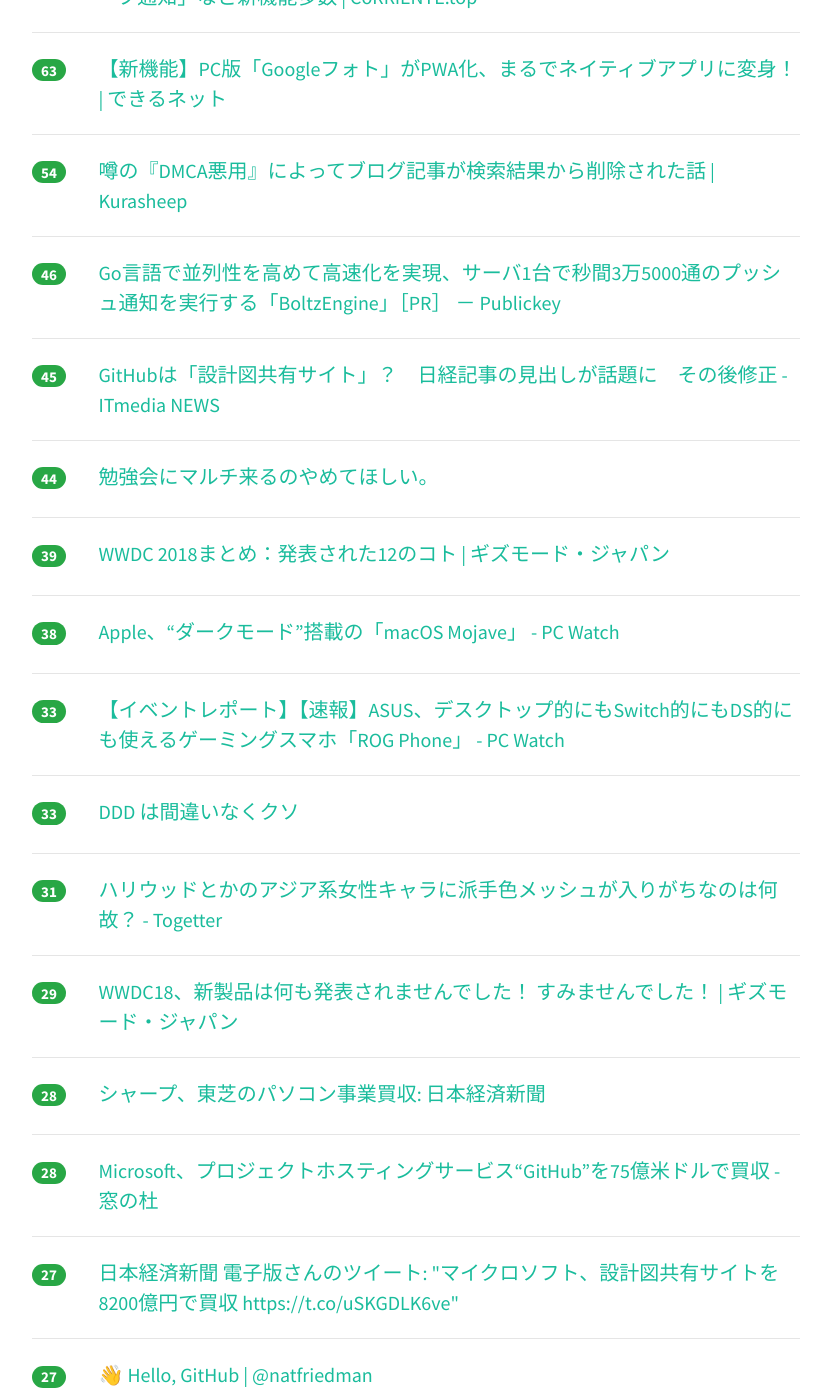
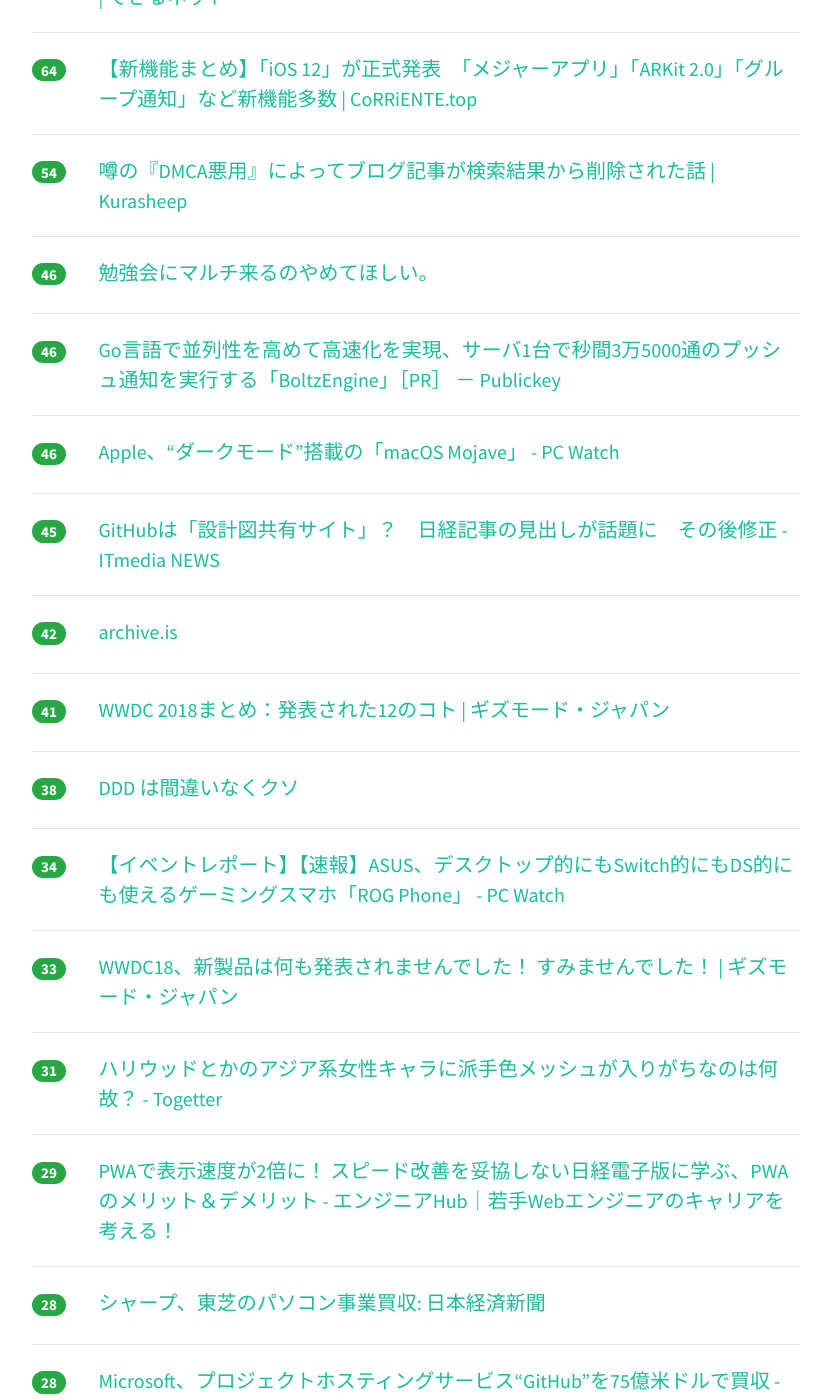
Before and after one commit to yatta47/hatena-matome-site, a Jekyll site: the page built from _posts/2018-06-05-hatena.md, in a window 1280 px wide and 1400 px high, scrolled down 1036 px. Shown: the whole window, without its empty margins (224-1055 px from the left). Built offline with Jekyll 4.4.1, drawn with Linux system fonts in a browser that asks for light colours; nearby versions of some CDN libraries; some of the changed text lies outside the part shown.

Commit message:
Updated 2018-06-05

```diff
--- a/_posts/2018-06-05-hatena.md
+++ b/_posts/2018-06-05-hatena.md
@@ -1,34 +1,34 @@
 ---
 layout: post
 title:  "2018-06-05 はてぶIT"
-date:   2018-06-05 14:03:32
+date:   2018-06-05 15:03:30
 tags: [it-hotentry]
 ---
-36 件のデータあり
+41 件のデータあり
 
 <hr><div class="row">
-<div class="col-1"><span class="badge badge-pill badge-success h2">457</span></div>
+<div class="col-1"><span class="badge badge-pill badge-success h2">473</span></div>
 <div class="col-11"><a href='https://www.nikkei.com/article/DGXMZO31366610V00C18A6FF8000/' target='_blank'>マイクロソフト、開発者向け共有サイト買収　8200億円　　：日本経済新聞</a></div>
 </div>
 <hr>
 <div class="row">
-<div class="col-1"><span class="badge badge-pill badge-success h2">151</span></div>
+<div class="col-1"><span class="badge badge-pill badge-success h2">155</span></div>
 <div class="col-11"><a href='https://www.nikkei.com/article/DGXMZO3136661005062018FF8000/' target='_blank'>マイクロソフト、設計図共有サイトを8200億円で買収　　：日本経済新聞</a></div>
 </div>
 <hr>
 <div class="row">
-<div class="col-1"><span class="badge badge-pill badge-success h2">122</span></div>
+<div class="col-1"><span class="badge badge-pill badge-success h2">134</span></div>
 <div class="col-11"><a href='https://www.gizmodo.jp/2018/06/wwdc18-apple-product.html' target='_blank'>WWDC18終了。本日発表された新製品まとめ | ギズモード・ジャパン</a></div>
 </div>
 <hr>
 <div class="row">
-<div class="col-1"><span class="badge badge-pill badge-success h2">88</span></div>
-<div class="col-11"><a href='https://qiita.com/tamura__246/items/0c0df9f1a774ced07b0f' target='_blank'>バグだらけのWebアプリケーションをDjango 2（Python 3）で実装してみました</a></div>
+<div class="col-1"><span class="badge badge-pill badge-success h2">102</span></div>
+<div class="col-11"><a href='https://www.buzzfeed.com/jp/yuikashima/apple2018wwdc' target='_blank'>ここがスゴいよiPhone＆iPadの新機能！ Apple発表会で発表されたこと、1分で説明します</a></div>
 </div>
 <hr>
 <div class="row">
-<div class="col-1"><span class="badge badge-pill badge-success h2">85</span></div>
-<div class="col-11"><a href='https://www.buzzfeed.com/jp/yuikashima/apple2018wwdc' target='_blank'>ここがスゴいよiPhone＆iPadの新機能！ Apple発表会で発表されたこと、1分で説明します</a></div>
+<div class="col-1"><span class="badge badge-pill badge-success h2">93</span></div>
+<div class="col-11"><a href='https://qiita.com/tamura__246/items/0c0df9f1a774ced07b0f' target='_blank'>バグだらけのWebアプリケーションをDjango 2（Python 3）で実装してみました</a></div>
 </div>
 <hr>
 <div class="row">
@@ -42,13 +42,13 @@ tags: [it-hotentry]
 </div>
 <hr>
 <div class="row">
-<div class="col-1"><span class="badge badge-pill badge-success h2">64</span></div>
-<div class="col-11"><a href='https://corriente.top/ios12-new-features-summary/' target='_blank'>【新機能まとめ】「iOS 12」が正式発表　「メジャーアプリ」「ARKit 2.0」「グループ通知」など新機能多数 | CoRRiENTE.top</a></div>
+<div class="col-1"><span class="badge badge-pill badge-success h2">70</span></div>
+<div class="col-11"><a href='https://dekiru.net/article/16609/' target='_blank'>【新機能】PC版「Googleフォト」がPWA化、まるでネイティブアプリに変身！ | できるネット</a></div>
 </div>
 <hr>
 <div class="row">
-<div class="col-1"><span class="badge badge-pill badge-success h2">63</span></div>
-<div class="col-11"><a href='https://dekiru.net/article/16609/' target='_blank'>【新機能】PC版「Googleフォト」がPWA化、まるでネイティブアプリに変身！ | できるネット</a></div>
+<div class="col-1"><span class="badge badge-pill badge-success h2">64</span></div>
+<div class="col-11"><a href='https://corriente.top/ios12-new-features-summary/' target='_blank'>【新機能まとめ】「iOS 12」が正式発表　「メジャーアプリ」「ARKit 2.0」「グループ通知」など新機能多数 | CoRRiENTE.top</a></div>
 </div>
 <hr>
 <div class="row">
@@ -58,7 +58,17 @@ tags: [it-hotentry]
 <hr>
 <div class="row">
 <div class="col-1"><span class="badge badge-pill badge-success h2">46</span></div>
+<div class="col-11"><a href='https://anond.hatelabo.jp/20180605012358' target='_blank'>勉強会にマルチ来るのやめてほしい。</a></div>
+</div>
+<hr>
+<div class="row">
+<div class="col-1"><span class="badge badge-pill badge-success h2">46</span></div>
 <div class="col-11"><a href='https://www.publickey1.jp/blog/18/go135000boltzenginepr.html' target='_blank'>Go言語で並列性を高めて高速化を実現、サーバ1台で秒間3万5000通のプッシュ通知を実行する「BoltzEngine」［PR］ － Publickey</a></div>
+</div>
+<hr>
+<div class="row">
+<div class="col-1"><span class="badge badge-pill badge-success h2">46</span></div>
+<div class="col-11"><a href='https://pc.watch.impress.co.jp/docs/news/1125655.html' target='_blank'>Apple、“ダークモード”搭載の「macOS Mojave」 - PC Watch</a></div>
 </div>
 <hr>
 <div class="row">
@@ -67,28 +77,28 @@ tags: [it-hotentry]
 </div>
 <hr>
 <div class="row">
-<div class="col-1"><span class="badge badge-pill badge-success h2">44</span></div>
-<div class="col-11"><a href='https://anond.hatelabo.jp/20180605012358' target='_blank'>勉強会にマルチ来るのやめてほしい。</a></div>
+<div class="col-1"><span class="badge badge-pill badge-success h2">42</span></div>
+<div class="col-11"><a href='https://archive.fo/osbQf' target='_blank'>archive.is</a></div>
 </div>
 <hr>
 <div class="row">
-<div class="col-1"><span class="badge badge-pill badge-success h2">39</span></div>
+<div class="col-1"><span class="badge badge-pill badge-success h2">41</span></div>
 <div class="col-11"><a href='https://www.gizmodo.jp/2018/06/all-about-wwdc-2018.html' target='_blank'>WWDC 2018まとめ：発表された12のコト | ギズモード・ジャパン</a></div>
 </div>
 <hr>
 <div class="row">
 <div class="col-1"><span class="badge badge-pill badge-success h2">38</span></div>
-<div class="col-11"><a href='https://pc.watch.impress.co.jp/docs/news/1125655.html' target='_blank'>Apple、“ダークモード”搭載の「macOS Mojave」 - PC Watch</a></div>
+<div class="col-11"><a href='https://anond.hatelabo.jp/20180604223911' target='_blank'>DDD は間違いなくクソ</a></div>
 </div>
 <hr>
 <div class="row">
-<div class="col-1"><span class="badge badge-pill badge-success h2">33</span></div>
+<div class="col-1"><span class="badge badge-pill badge-success h2">34</span></div>
 <div class="col-11"><a href='https://pc.watch.impress.co.jp/docs/news/event/1125576.html' target='_blank'>【イベントレポート】【速報】ASUS、デスクトップ的にもSwitch的にもDS的にも使えるゲーミングスマホ「ROG Phone」 - PC Watch</a></div>
 </div>
 <hr>
 <div class="row">
 <div class="col-1"><span class="badge badge-pill badge-success h2">33</span></div>
-<div class="col-11"><a href='https://anond.hatelabo.jp/20180604223911' target='_blank'>DDD は間違いなくクソ</a></div>
+<div class="col-11"><a href='https://www.gizmodo.jp/2018/06/wwdc-2018-gomennasai.html' target='_blank'>WWDC18、新製品は何も発表されませんでした！ すみませんでした！ | ギズモード・ジャパン</a></div>
 </div>
 <hr>
 <div class="row">
@@ -98,7 +108,7 @@ tags: [it-hotentry]
 <hr>
 <div class="row">
 <div class="col-1"><span class="badge badge-pill badge-success h2">29</span></div>
-<div class="col-11"><a href='https://www.gizmodo.jp/2018/06/wwdc-2018-gomennasai.html' target='_blank'>WWDC18、新製品は何も発表されませんでした！ すみませんでした！ | ギズモード・ジャパン</a></div>
+<div class="col-11"><a href='https://employment.en-japan.com/engineerhub/entry/2018/06/05/110000' target='_blank'>PWAで表示速度が2倍に！ スピード改善を妥協しない日経電子版に学ぶ、PWAのメリット＆デメリット - エンジニアHub｜若手Webエンジニアのキャリアを考える！</a></div>
 </div>
 <hr>
 <div class="row">
@@ -142,17 +152,17 @@ tags: [it-hotentry]
 </div>
 <hr>
 <div class="row">
+<div class="col-1"><span class="badge badge-pill badge-success h2">24</span></div>
+<div class="col-11"><a href='https://jp.techcrunch.com/2018/06/05/2018-06-04-apple-is-bringing-the-best-of-ios-to-macos/' target='_blank'>Apple WWDC開幕：iOSアプリがmacOSで使えるようになる | TechCrunch Japan</a></div>
+</div>
+<hr>
+<div class="row">
 <div class="col-1"><span class="badge badge-pill badge-success h2">23</span></div>
 <div class="col-11"><a href='https://www3.nhk.or.jp/news/html/20180604/k10011464681000.html' target='_blank'>東芝 パソコン事業をシャープに売却へ かつてシェア世界トップ | NHKニュース</a></div>
 </div>
 <hr>
 <div class="row">
-<div class="col-1"><span class="badge badge-pill badge-success h2">22</span></div>
-<div class="col-11"><a href='https://jp.techcrunch.com/2018/06/05/2018-06-04-apple-is-bringing-the-best-of-ios-to-macos/' target='_blank'>Apple WWDC開幕：iOSアプリがmacOSで使えるようになる | TechCrunch Japan</a></div>
-</div>
-<hr>
-<div class="row">
-<div class="col-1"><span class="badge badge-pill badge-success h2">22</span></div>
+<div class="col-1"><span class="badge badge-pill badge-success h2">23</span></div>
 <div class="col-11"><a href='https://www.gizmodo.jp/2018/06/apple-actuallywwdc.html' target='_blank'>Appleのブランドは落ちません！ WWDCとは本来こんなものなのです #WWDC18 | ギズモード・ジャパン</a></div>
 </div>
 <hr>
@@ -162,8 +172,18 @@ tags: [it-hotentry]
 </div>
 <hr>
 <div class="row">
+<div class="col-1"><span class="badge badge-pill badge-success h2">21</span></div>
+<div class="col-11"><a href='http://gihyo.jp/news/nr/2018/06/0501' target='_blank'>オープンソースの「ゼロサムゲーム」に終止符？ ―MicrosoftがGitHubを75億ドルで買収：ニュースリリース｜gihyo.jp … 技術評論社</a></div>
+</div>
+<hr>
+<div class="row">
 <div class="col-1"><span class="badge badge-pill badge-success h2">20</span></div>
 <div class="col-11"><a href='https://pc.watch.impress.co.jp/docs/news/1125652.html' target='_blank'>Microsoft、GitHubを約8,000億円で買収 - PC Watch</a></div>
+</div>
+<hr>
+<div class="row">
+<div class="col-1"><span class="badge badge-pill badge-success h2">20</span></div>
+<div class="col-11"><a href='https://keyframes.app/' target='_blank'>Keyframes.app</a></div>
 </div>
 <hr>
 <div class="row">
@@ -177,6 +197,11 @@ tags: [it-hotentry]
 </div>
 <hr>
 <div class="row">
+<div class="col-1"><span class="badge badge-pill badge-success h2">18</span></div>
+<div class="col-11"><a href='http://www.atmarkit.co.jp/ait/articles/1806/05/news023.html' target='_blank'>VS CodeでPythonコードのデバッグも楽々！！ (1/4)：Visual Studio Codeで始めるPythonプログラミング - ＠IT</a></div>
+</div>
+<hr>
+<div class="row">
 <div class="col-1"><span class="badge badge-pill badge-success h2">16</span></div>
 <div class="col-11"><a href='https://medium.com/netflix-techblog/7cfafed6ab17' target='_blank'>Lessons from Building Observability Tools at Netflix</a></div>
 </div>
```
